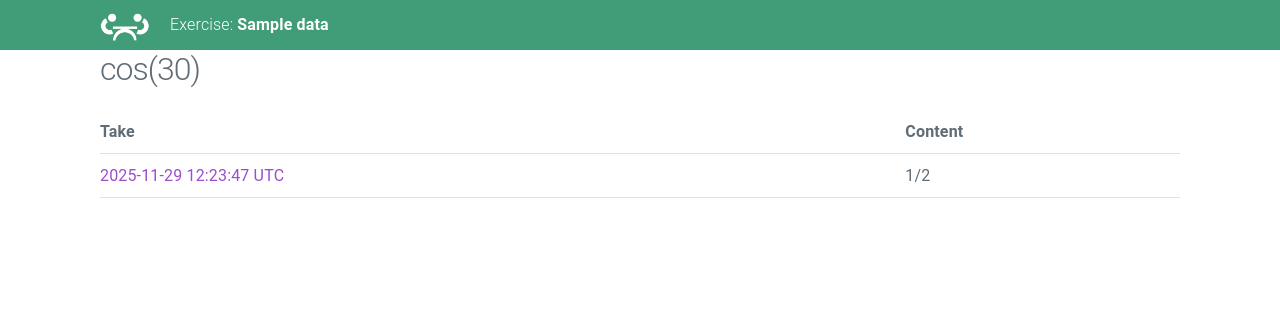
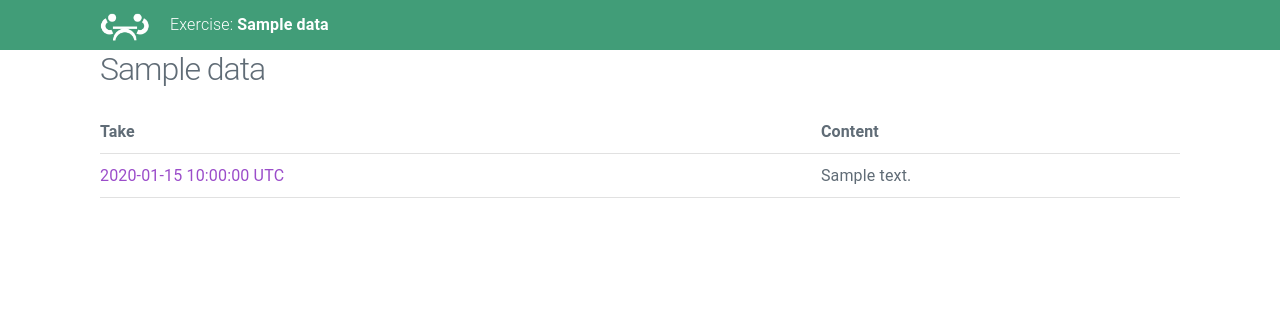
Before and after one commit to CPNV-ES/MAW11_ABA, a PHP site: template Src/Views/Answers/AllFromAQuestion.php in a window 1280 px wide. Shown: the top 310 px of the page. Run offline with PHP 8.4, Linux system fonts and the light colour scheme; the template is opened without the code that fills it: most values are stand-ins (such as "Sample title", 1, 10 or a date in 2020).

Commit message:
add: logic of show all answers from a question

```diff
--- a/Src/Models/Field.php
+++ b/Src/Models/Field.php
@@ -46,6 +46,7 @@ class Field {
         $stmt = $this->pdo->prepare("
         SELECT
             a.answer_id,
+            fld.exercise_id,
             a.answer_text,
             f.fulfillment_id,
             f.fulfillment_date
@@ -65,4 +66,9 @@ class Field {
 
         return $stmt->fetchAll();
     }
+    public function getLabel($id) {
+        $stmt = $this->pdo->prepare("SELECT label FROM `fields` WHERE field_id = :id");
+        $stmt->execute(['id' => $id]);
+        return $stmt->fetch(PDO::FETCH_ASSOC);
+    }
 }
--- a/Src/Views/Answers/AllFromAQuestion.php
+++ b/Src/Views/Answers/AllFromAQuestion.php
@@ -1,12 +1,11 @@
-
 <header class="heading results">
     <section class="container">
         <a href="/"><img src="/assets/logo-84d7d70645fbe179ce04c983a5fae1e6cba523d7cd28e0cd49a04707ccbef56e.png" /></a>
-        <?php if (!empty($data['title'])): ?>
+
             <span class="exercise-label">
                 Exercise: <a href="/exercises/<?= $data["id"]?>/results/"><?= htmlspecialchars($data['title']) ?></a>
             </span>
-        <?php endif; ?>
+
     </section>
 </header>
 
@@ -21,8 +20,7 @@
     </head>
 
     <body>
-    <h1>cos(30)</h1>
-
+        <h1><?= $data["label"] ?></h1>
     <table>
         <thead>
         <tr>
@@ -32,10 +30,12 @@
         </thead>
 
         <tbody>
+        <?php foreach ($fields as $field): ?>
         <tr>
-            <td><a href="/exercises/532/fulfillments/567">2025-11-29 12:23:47 UTC</a></td>
-            <td>1/2</td>
+            <td><a href="/exercises/<?= $field["exercise_id"] ?>/fulfillments/<?= $field['fulfillment_id'] ?>"><?= $field['fulfillment_date'] ?> UTC</a></td>
+            <td><?= $field["answer_text"] ?></td>
         </tr>
+        <?php endforeach; ?>
         </tbody>
     </table>
 
```
Also changed, not shown: Src/Controllers/Fields.php (+6 -2 lines).
